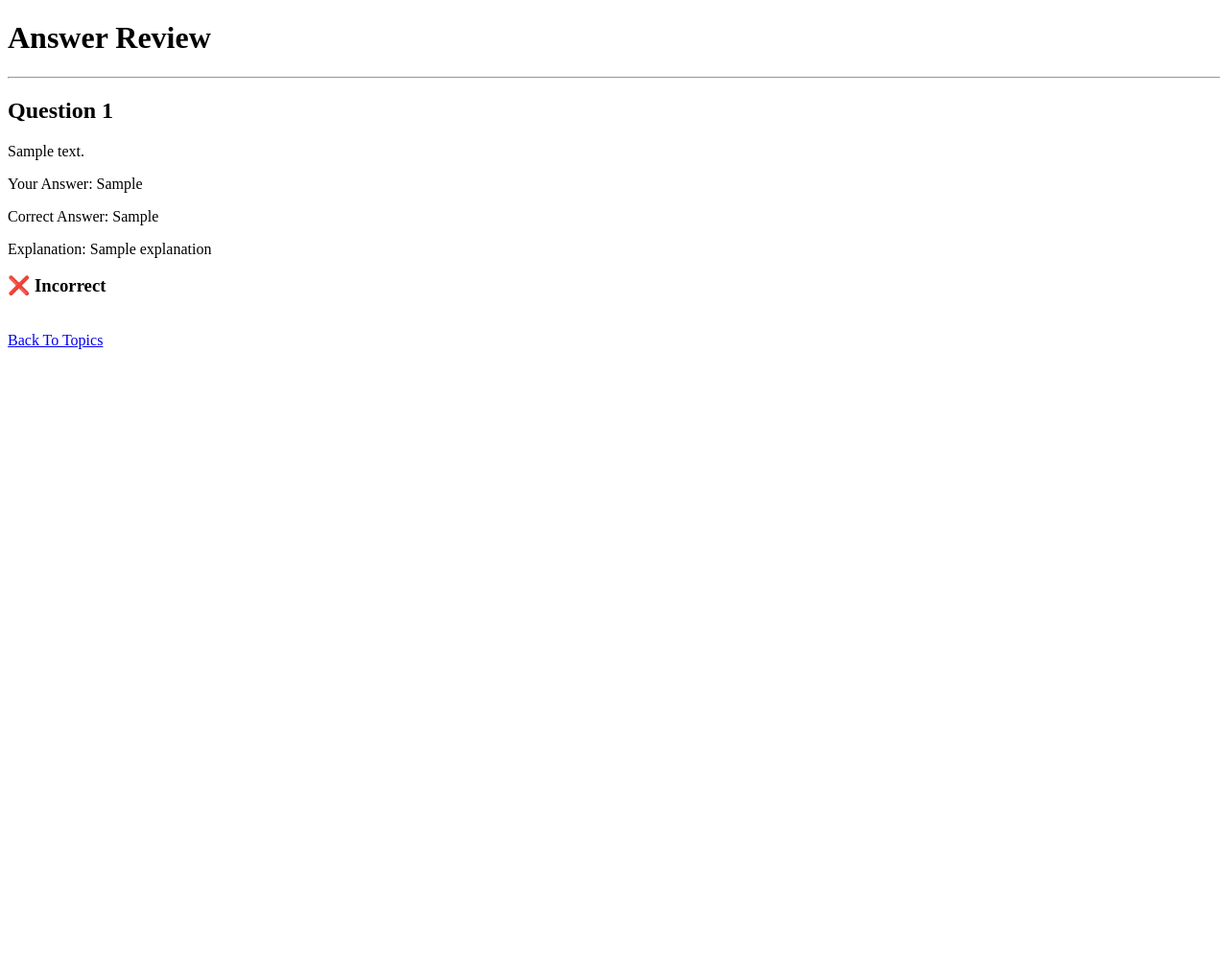
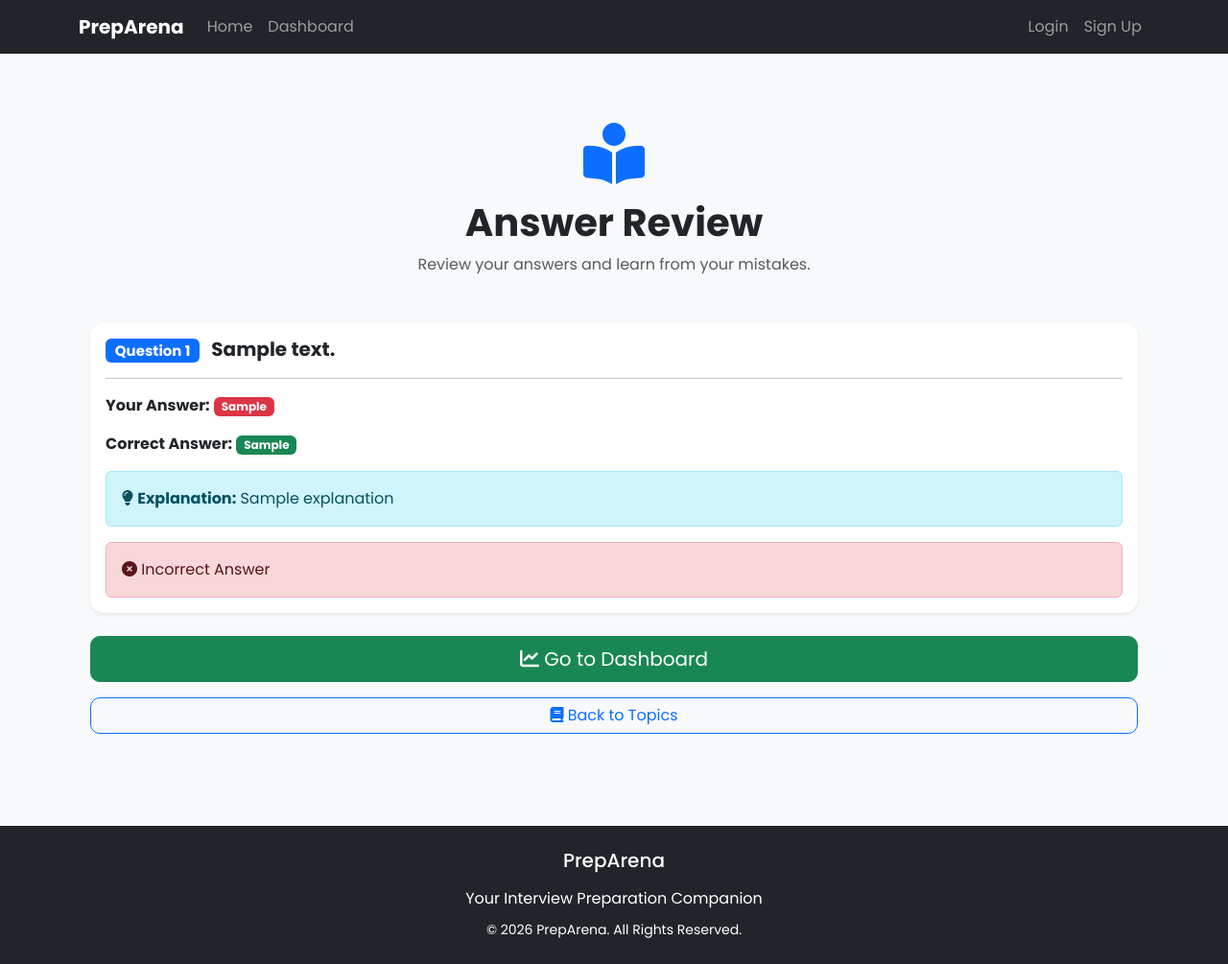
Before and after one commit to DivyeshGupta08/PrepArena, a Django app: template templates/quizzes/review_answers.html in a window 1280 px wide. Shown: the whole page at 96% size. Before the commit the page ends 364 px from the top, so only its background shows below. Run offline with Django 5.2, Linux system fonts and the light colour scheme; the template is opened without the code that fills it: most values are stand-ins (such as "Sample title", 1, 10 or a date in 2020).

Commit message:
Step 34 - Professional Review Answers page UI

```diff
--- a/templates/quizzes/review_answers.html
+++ b/templates/quizzes/review_answers.html
@@ -1,60 +1,171 @@
-<!DOCTYPE html>
-<html>
-<head>
-    <title>Review Answers</title>
-</head>
-<body>
+{% extends 'base.html' %}
 
-<h1>Answer Review</h1>
+{% block title %}
+Review Answers | PrepArena
+{% endblock %}
+
+{% block content %}
+
+<div class="container py-5">
+
+    <div class="text-center mb-5">
+
+        <i class="fa-solid fa-book-open-reader fa-4x text-primary mb-3"></i>
+
+        <h1 class="fw-bold">
+            Answer Review
+        </h1>
+
+        <p class="text-muted">
+            Review your answers and learn from your mistakes.
+        </p>
+
+    </div>
 
     {% for answer in answers %}
 
+    <div class="card shadow-sm border-0 mb-4">
+
+        <div class="card-body">
+
+            <h5 class="fw-bold">
+
+                <span class="badge bg-primary me-2">
+
+                    Question {{ forloop.counter }}
+
+                </span>
+
+                {{ answer.question.question_text }}
+
+            </h5>
+
             <hr>
 
-<h2>
-Question {{ forloop.counter }}
-</h2>
+            <p>
 
-<p>
-{{ answer.question.question_text }}
+                <strong>Your Answer:</strong>
+
+                {% if answer.selected_option %}
+
+                    {% if answer.is_correct %}
+
+                        <span class="badge bg-success">
+
+                            {{ answer.selected_option }}
+
+                        </span>
+
+                    {% else %}
+
+                        <span class="badge bg-danger">
+
+                            {{ answer.selected_option }}
+
+                        </span>
+
+                    {% endif %}
+
+                {% else %}
+
+                    <span class="badge bg-secondary">
+
+                        Not Answered
+
+                    </span>
+
+                {% endif %}
+
             </p>
 
             <p>
-Your Answer:
-{{ answer.selected_option }}
+
+                <strong>Correct Answer:</strong>
+
+                <span class="badge bg-success">
+
+                    {{ answer.question.correct_option }}
+
+                </span>
+
             </p>
 
-<p>
-Correct Answer:
-{{ answer.question.correct_option }}
-</p>
+            {% if answer.question.explanation %}
 
-<p>
-Explanation:
+            <div class="alert alert-info">
+
+                <i class="fa-solid fa-lightbulb"></i>
+
+                <strong>Explanation:</strong>
+
                 {{ answer.question.explanation }}
-</p>
+
+            </div>
+
+            {% endif %}
 
             {% if answer.is_correct %}
 
-<h3>
-✅ Correct
-</h3>
+                <div class="alert alert-success mb-0">
+
+                    <i class="fa-solid fa-circle-check"></i>
+
+                    Correct Answer
+
+                </div>
 
             {% else %}
 
-<h3>
-❌ Incorrect
-</h3>
+                <div class="alert alert-danger mb-0">
+
+                    <i class="fa-solid fa-circle-xmark"></i>
+
+                    Incorrect Answer
+
+                </div>
 
             {% endif %}
 
+        </div>
+
+    </div>
+
+    {% empty %}
+
+    <div class="alert alert-warning text-center">
+
+        No answers found.
+
+    </div>
+
     {% endfor %}
 
-<br>
+    <div class="d-grid gap-3 mt-4">
 
-<a href="/quizzes/topics/">
-Back To Topics
+        <a
+            href="{% url 'dashboard' %}"
+            class="btn btn-success btn-lg"
+        >
+
+            <i class="fa-solid fa-chart-line"></i>
+
+            Go to Dashboard
+
         </a>
 
-</body>
-</html>
+        <a
+            href="{% url 'topic_list' %}"
+            class="btn btn-outline-primary"
+        >
+
+            <i class="fa-solid fa-book"></i>
+
+            Back to Topics
+
+        </a>
+
+    </div>
+
+</div>
+
+{% endblock %}
```
Lines whose indentation alone changed are shown as unchanged.
